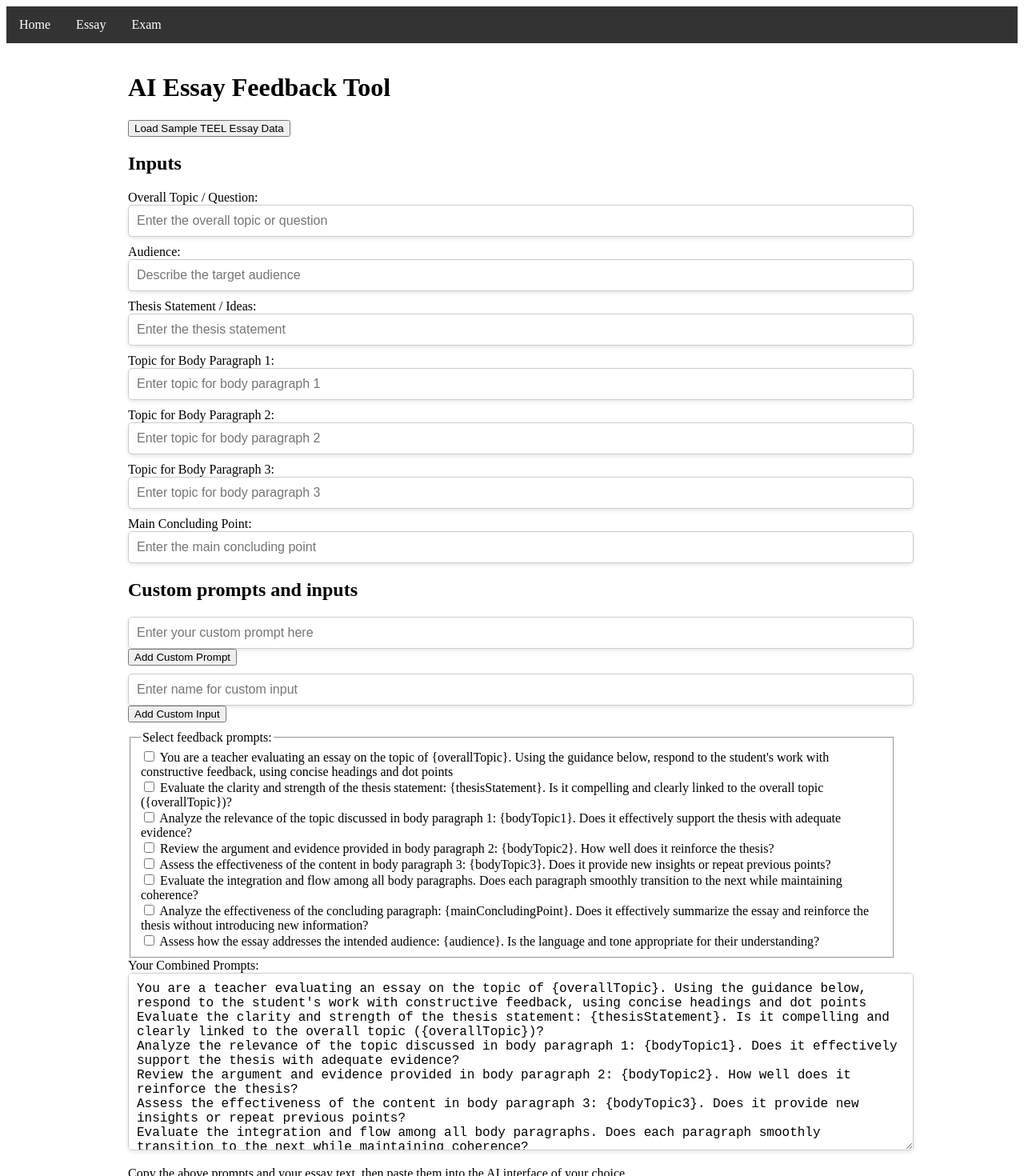
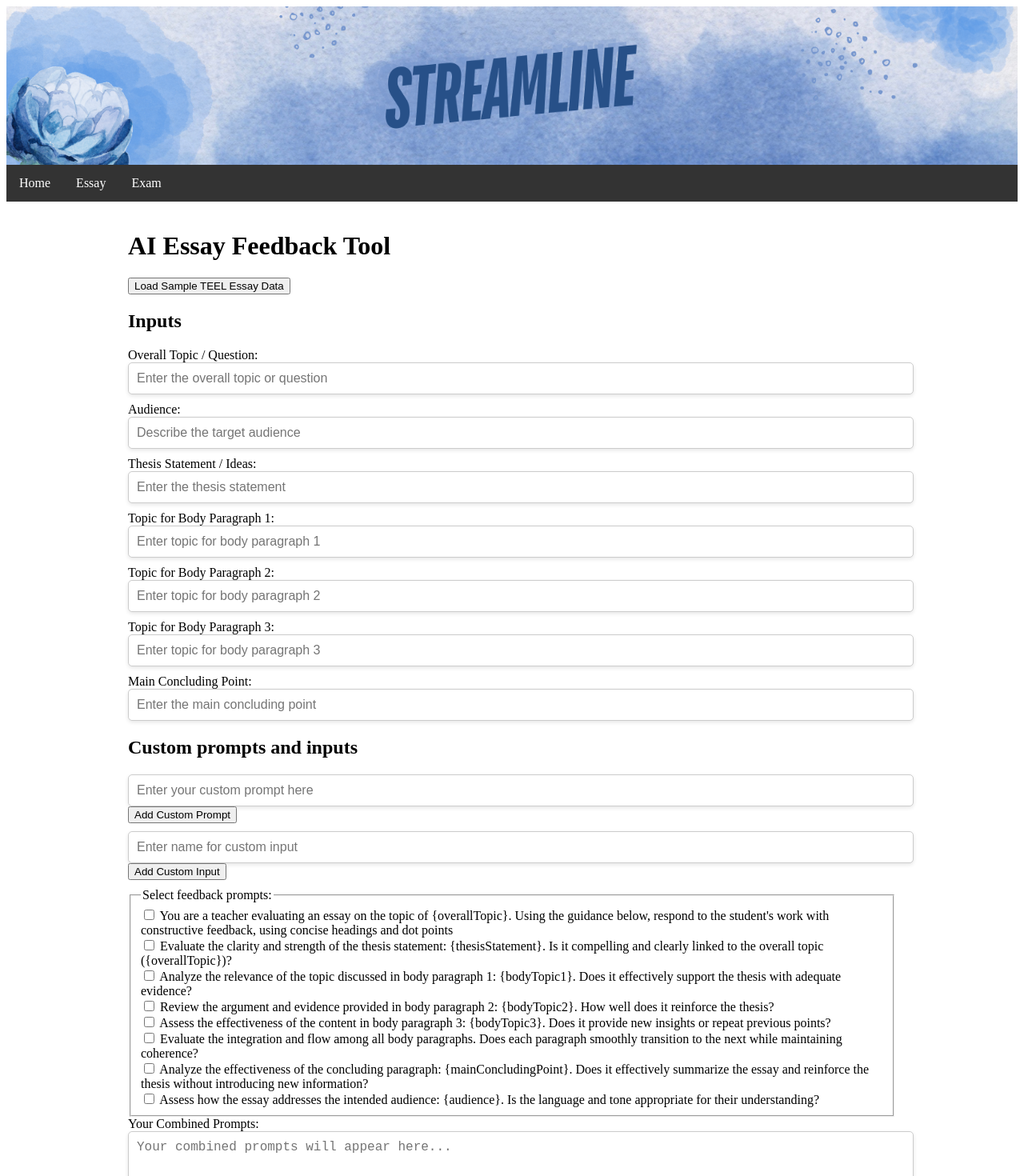
Before and after one commit to cggs-matthew-pham/er-stream, a SvelteKit app: page /essay in a window 1280 px wide. Shown: the top 1470 px of the page at 80% size. Built offline with nearby package versions, Linux system fonts and the light colour scheme.

Commit message:
Fixed sticky navbar and combined prompts

```diff
--- a/src/lib/Navbar.svelte
+++ b/src/lib/Navbar.svelte
@@ -12,12 +12,32 @@
 
 
 <style>
+
+img {
+  width: 100%;
+  height: auto;
+  margin: 0;
+  padding: 0;
+  display: block;
+}
+
+nav {
+  width: 100%;
+  position: sticky;
+  top: 0;
+  z-index: 1000;  /* Ensure it's on top of other content */
+}
+
 nav ul {
+  display: flex;
+  position: sticky;
+  top: 0;
   list-style-type: none;
   margin: 0;
   padding: 0;
-  overflow: hidden;
+
   background-color: #333;
+  z-index: 1000; /* Ensure it's on top of other content */
 }
 
 nav ul li {
--- a/src/routes/+layout.svelte
+++ b/src/routes/+layout.svelte
@@ -2,6 +2,7 @@
 import Navbar from '$lib/Navbar.svelte';
 </script>
 
+<img src="banner.png" alt="banner" />
 <Navbar />
 
 <main>
@@ -9,6 +10,14 @@
 </main>
 
   <style>
+
+img {
+  width: 100%;
+  height: auto;
+  margin: 0;
+  padding: 0;
+  display: block;
+}
 main {
     margin: 0 auto;
     max-width: 960px;
--- a/src/routes/essay/+page.svelte
+++ b/src/routes/essay/+page.svelte
@@ -75,6 +75,7 @@
 }
 
 // Reactive statement to include custom inputs in combinedPrompt
+/*
 $: {
     combinedPrompt = prompts.map(prompt => {
         let updatedPrompt = prompt;
@@ -84,7 +85,22 @@
         });
         return updatedPrompt;
     }).join('\n');
+}*/
+
+$: {
+    combinedPrompt = prompts
+        .filter((_, index) => selectedPrompts[index])  // Only include prompts that are selected
+        .map(prompt => {
+            let updatedPrompt = prompt;
+            customInputs.forEach(input => {
+                const regex = new RegExp(`{${input.name}}`, 'g');
+                updatedPrompt = updatedPrompt.replace(regex, input.value);
+            });
+            return updatedPrompt;
+        })
+        .join('\n');
 }
+
 
 function handleInput(event: Event, index: number): void {
     const target = event.target as HTMLInputElement; // Safely assert here
```
Also changed, not shown: static/banner.png (added).
